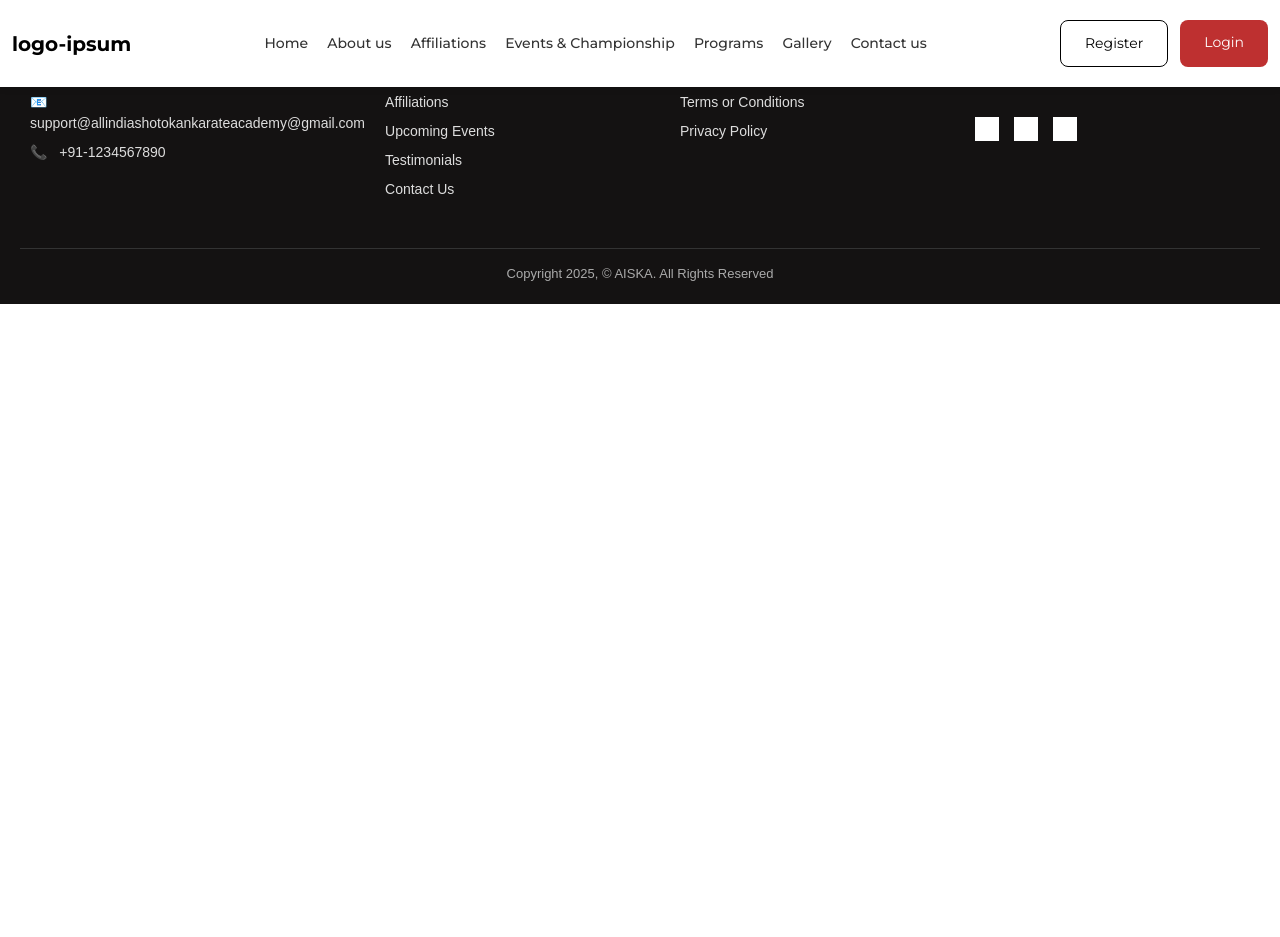
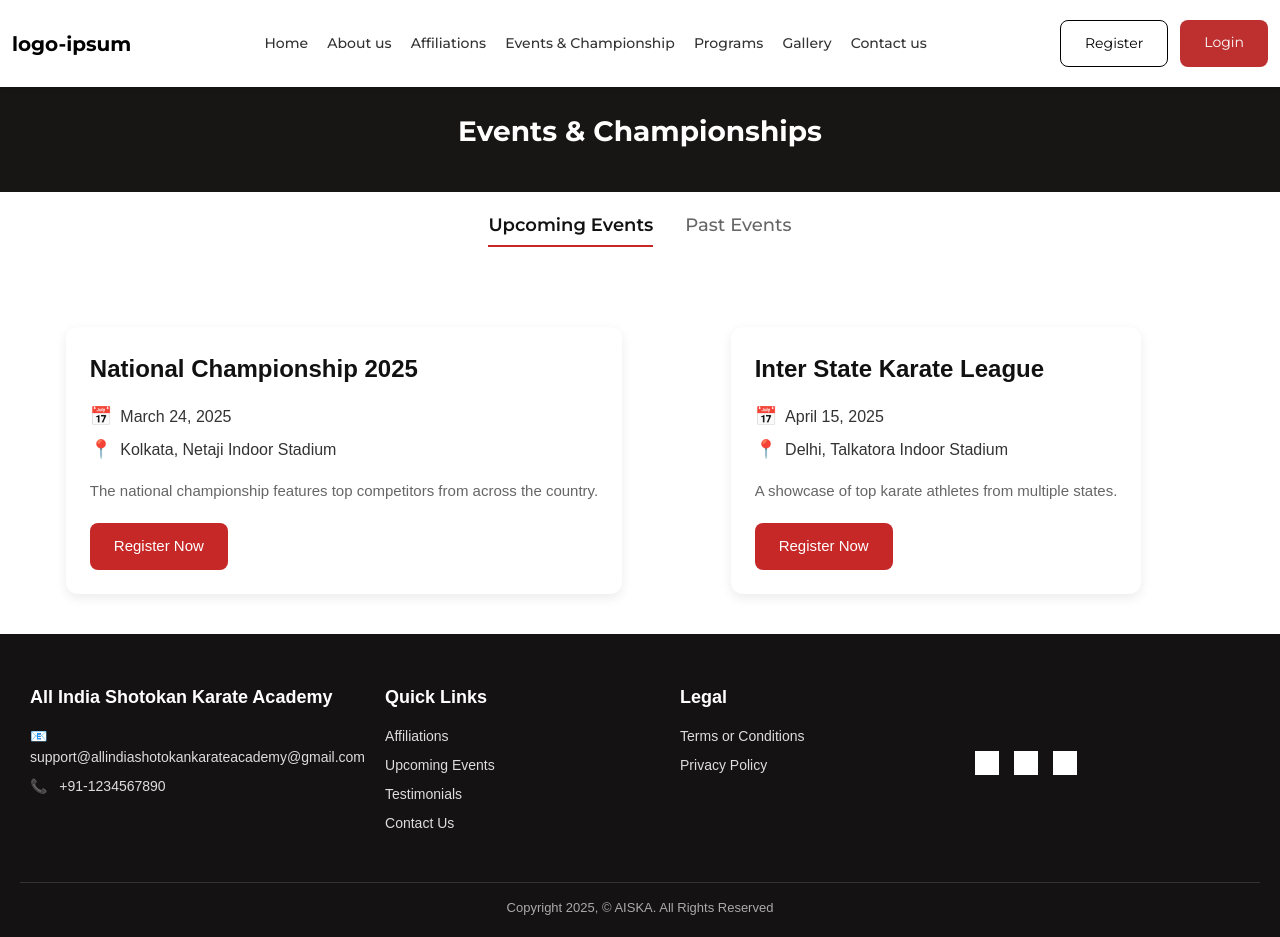
Before and after one commit to Soumya1432/karate-website, a Next.js app: page /events-championships in a window 1280 px wide. Before the commit the page ends 800 px from the top, so only its background shows below. Built offline with nearby package versions, Linux system fonts and the light colour scheme; grey boxes are pictures that could not be loaded.

Commit message:
implemented events page

```diff
--- a/src/app/events-championships/page.tsx
+++ b/src/app/events-championships/page.tsx
@@ -1,10 +1,82 @@
-import React from 'react'
+"use client";
+
+import React, { useState } from "react";
+import EventCard from "@/components/card/EventCard";
+import SectionHeader from "@/components/common/SectionHeaderProps";
 
 const EventsChampionShipPage = () => {
+  const [activeTab, setActiveTab] = useState<"upcoming" | "past">("upcoming");
+
+  // Dummy Data
+  const upcomingEvents = [
+    {
+      title: "National Championship 2025",
+      date: "March 24, 2025",
+      location: "Kolkata, Netaji Indoor Stadium",
+      description:
+        "The national championship features top competitors from across the country.",
+      buttonText: "Register Now",
+    },
+    {
+      title: "Inter State Karate League",
+      date: "April 15, 2025",
+      location: "Delhi, Talkatora Indoor Stadium",
+      description: "A showcase of top karate athletes from multiple states.",
+      buttonText: "Register Now",
+    },
+  ];
+
+  const pastEvents = [
+    {
+      title: "Winter Karate Championship 2024",
+      date: "December 10, 2024",
+      location: "Mumbai, Andheri Sports Complex",
+      description: "A grand event featuring karate champions across India.",
+      buttonText: "View Results",
+    },
+  ];
+
   return (
-    <section className=''>
+    <section>
+      <SectionHeader title="Events & Championships" />
+
+      {/* Tabs */}
+      <div className="events-page-tabs">
+        <button
+          className={`events-page-tab ${
+            activeTab === "upcoming" ? "active" : ""
+          }`}
+          onClick={() => setActiveTab("upcoming")}
+        >
+          Upcoming Events
+        </button>
+        <button
+          className={`events-page-tab ${
+            activeTab === "past" ? "active" : ""
+          }`}
+          onClick={() => setActiveTab("past")}
+        >
+          Past Events
+        </button>
+      </div>
+
+      {/* Events */}
+      <div className="events-page-container">
+        {(activeTab === "upcoming" ? upcomingEvents : pastEvents).map(
+          (event, index) => (
+            <EventCard
+              key={index}
+              title={event.title}
+              date={event.date}
+              location={event.location}
+              description={event.description}
+              buttonText={event.buttonText}
+            />
+          )
+        )}
+      </div>
     </section>
-  )
-}
+  );
+};
 
-export default EventsChampionShipPage
+export default EventsChampionShipPage;
--- /dev/null
+++ b/src/app/gallery/page.tsx
@@ -0,0 +1,17 @@
+import SectionHeader from '@/components/common/SectionHeaderProps'
+import React from 'react'
+
+const OurGalleryPage = () => {
+    return (
+        <section>
+            <SectionHeader
+                title='Our Gallery' />
+            <div className=''>
+
+            </div>
+
+        </section>
+    )
+}
+
+export default OurGalleryPage
--- a/src/app/globals.css
+++ b/src/app/globals.css
@@ -1522,3 +1522,113 @@ body {
 
 
 /* contact us form end */
+
+
+/* event card start */
+.event-card-container {
+  max-width: 600px;
+  margin: 20px auto;
+  padding: 24px;
+  background: #fff;
+  border-radius: 12px;
+  box-shadow: 0px 4px 12px rgba(0,0,0,0.08);
+  font-family: Arial, sans-serif;
+}
+
+.event-card-container-title {
+  font-size: 24px;
+  font-weight: 700;
+  margin-bottom: 16px;
+  color: #111;
+}
+
+.event-card-container-details {
+  margin-bottom: 16px;
+  color: #333;
+}
+
+.event-card-container-date,
+.event-card-container-location {
+  display: flex;
+  align-items: center;
+  font-size: 16px;
+  margin: 6px 0;
+}
+
+.event-card-container-date span,
+.event-card-container-location span {
+  margin-right: 8px;
+  font-size: 18px;
+}
+
+.event-card-container-description {
+  font-size: 15px;
+  line-height: 1.6;
+  color: #666;
+  margin-bottom: 20px;
+}
+
+.event-card-container-button {
+  padding: 12px 24px;
+  background-color: #c62828;
+  color: white;
+  border: none;
+  border-radius: 8px;
+  font-size: 15px;
+  font-weight: 500;
+  cursor: pointer;
+  transition: 0.3s ease;
+}
+
+.event-card-container-button:hover {
+  background-color: #a12323;
+}
+
+/* event card end */
+
+/* events page start */
+
+.events-page-tabs {
+  display: flex;
+  justify-content: center;
+  gap: 32px;
+  margin: 20px 0 40px 0;
+}
+
+.events-page-tab {
+  background: none;
+  border: none;
+  font-size: 18px;
+  font-weight: 500;
+  color: #666;
+  cursor: pointer;
+  position: relative;
+  padding-bottom: 8px;
+  transition: 0.3s;
+}
+
+.events-page-tab.active {
+  color: #111;
+  font-weight: 600;
+}
+
+.events-page-tab.active::after {
+  content: "";
+  position: absolute;
+  bottom: 0;
+  left: 0;
+  height: 2px;
+  width: 100%;
+  background: #c62828; /* red underline */
+}
+
+.events-page-container {
+  display: grid;
+  grid-template-columns: repeat(auto-fit, minmax(320px, 1fr));
+  gap: 24px;
+  max-width: 1200px;
+  margin: 0 auto;
+  padding: 20px;
+}
+
+/* events page end */
--- /dev/null
+++ b/src/components/card/EventCard.tsx
@@ -0,0 +1,45 @@
+
+"use client";
+
+import React from "react";
+
+type EventCardProps = {
+  title: string;
+  date: string;
+  location: string;
+  description: string;
+  buttonText: string;
+  onRegister: () => void;
+};
+
+const EventCard: React.FC<EventCardProps> = ({
+  title,
+  date,
+  location,
+  description,
+  buttonText,
+  onRegister,
+}) => {
+  return (
+    <div className="event-card-container">
+      <h2 className="event-card-container-title">{title}</h2>
+
+      <div className="event-card-container-details">
+        <div className="event-card-container-date">
+          <span>📅</span> {date}
+        </div>
+        <div className="event-card-container-location">
+          <span>📍</span> {location}
+        </div>
+      </div>
+
+      <p className="event-card-container-description">{description}</p>
+
+      <button className="event-card-container-button" onClick={onRegister}>
+        {buttonText}
+      </button>
+    </div>
+  );
+};
+
+export default EventCard;
```
